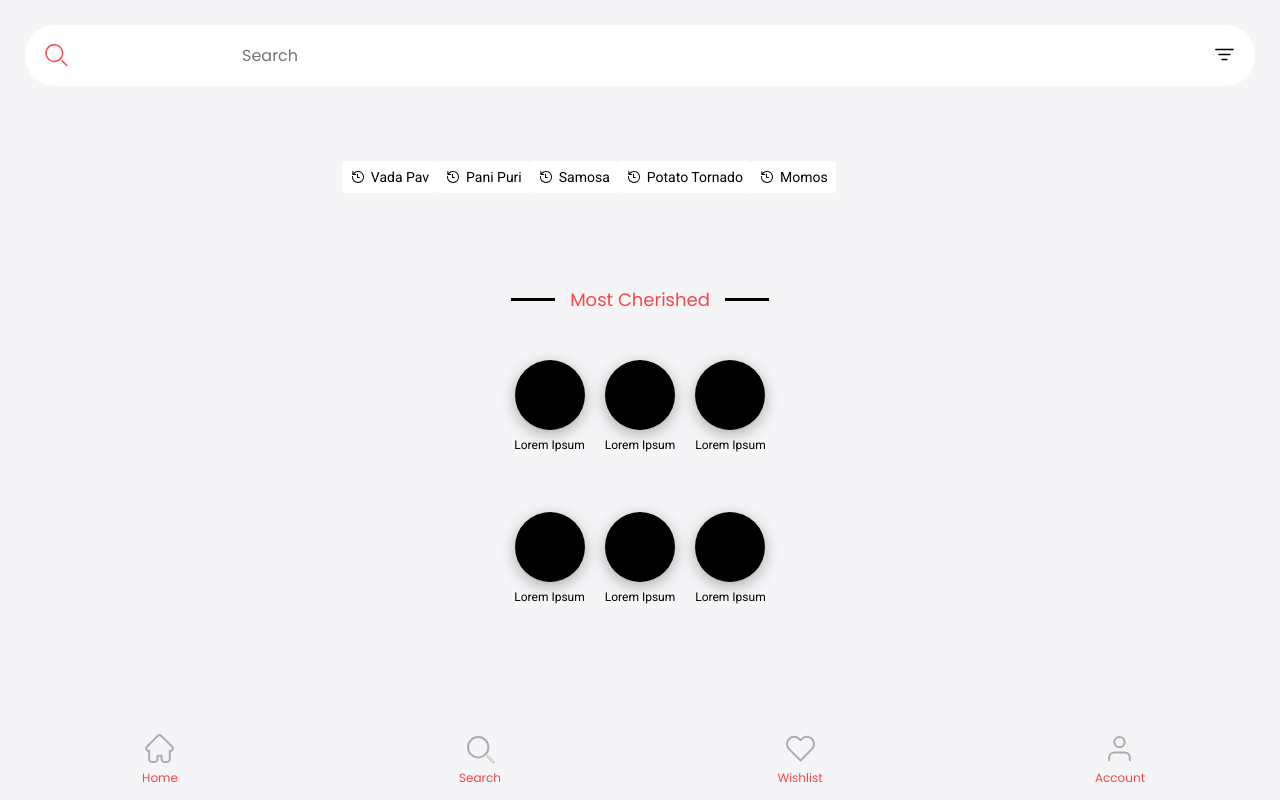
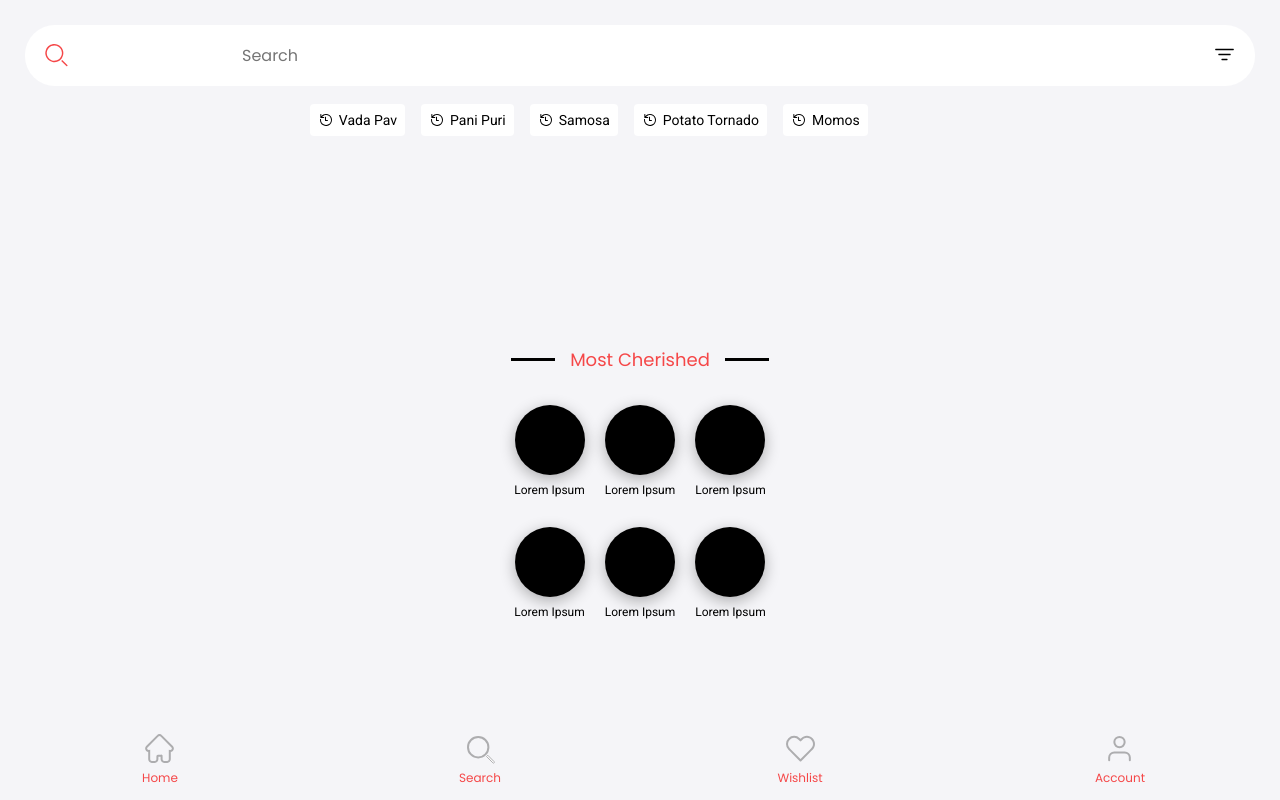
Before and after one commit to lismaria/Homelisc, a Django app: page /search/ in a window 1280 px wide. Run offline with Django 3.2, Linux system fonts and the light colour scheme.

Commit message:
search updation

```diff
--- a/assets/home.css
+++ b/assets/home.css
@@ -237,7 +237,7 @@
 
 .lower-nav-ul{
     background-color: var(--primary);
-    z-index: 2;
+    /* z-index: 2; */
 }
 
 .lower-nav-ul li,.lowernav-ul-p{
--- a/assets/search.css
+++ b/assets/search.css
@@ -10,8 +10,35 @@
 }
 
 
+.recent-search{
+    grid-row: 2/5;
+    grid-column: 1/12;
+    display: flex;
+    flex-wrap: wrap;
+    gap: 0.8rem 1.6rem;
+    overflow:scroll;
+    align-content: flex-start;
+    margin-top: 1.8rem;
+}
+
+.recent-search-items{
+    display: flex;
+    justify-content: space-between;
+    align-items: center;
+    padding: 0.8rem;
+    gap: 0.5rem;
+    white-space: nowrap;
+    background-color: var(--white);
+    border-radius:0.4rem;
+    height: max-content;
+}
+
+.recent-search-items p{
+    font-size: 14px
+}
+
 .top-cuisines-title{
-    grid-row: 5;
+    grid-row: 6;
     grid-column: 4/10;
     display: flex;
     align-items: center;
@@ -35,7 +62,7 @@
 }
 
 .top-cuisines-frame{
-    grid-row: 6/11;
+    grid-row: 7/11;
     grid-column: 4/10;
     display: grid;
     grid-auto-flow: column;
@@ -67,29 +94,3 @@
     text-align: center;
     white-space: nowrap;
 }
-
-.recent-search{
-    grid-row: 2/5;
-    grid-column: 1/12;
-    display: flex;
-    flex-wrap: wrap;
-    column-gap: 0.8rem 1.6rem;
-    overflow:scroll;
-    align-content: space-around;
-}
-
-.recent-search-items{
-    display: flex;
-    justify-content: space-between;
-    align-items: center;
-    padding: 0.8rem;
-    gap: 0.5rem;
-    white-space: nowrap;
-    background-color: var(--white);
-    border-radius:0.4rem;
-    height: max-content;
-}
-
-.recent-search-items p{
-    font-size: 14px
-}
```
